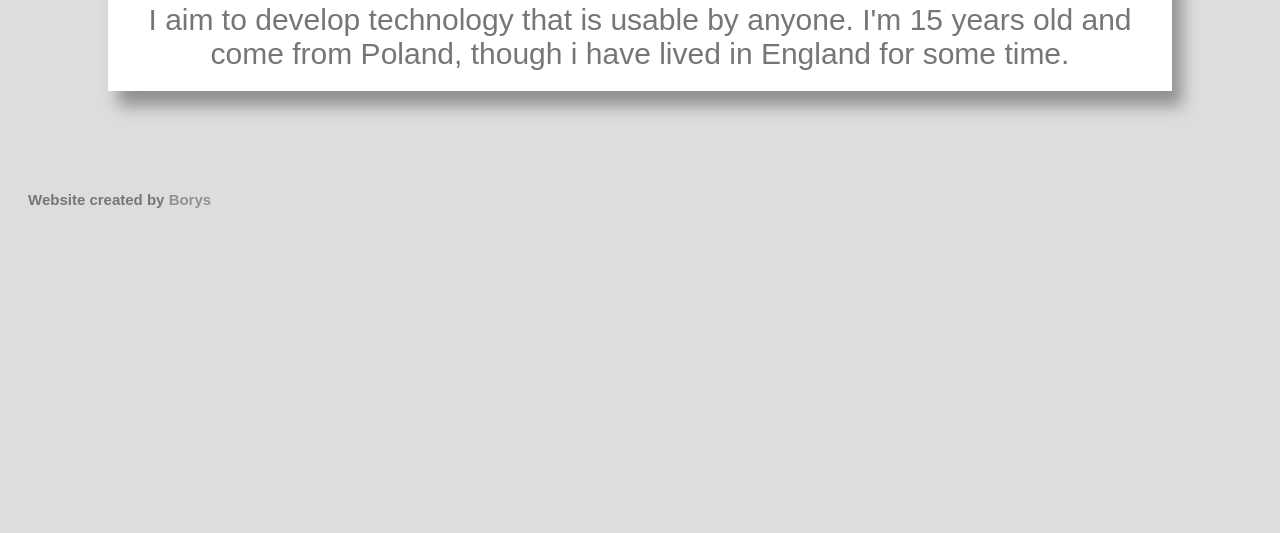
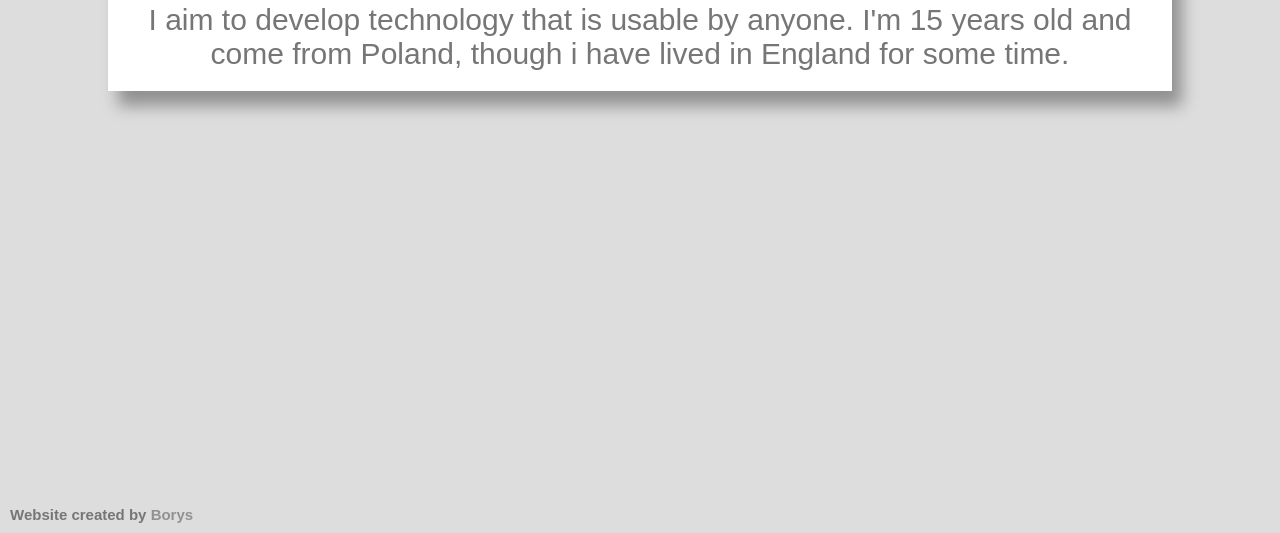
Before and after one commit to B0RYS/B0RYS.github.io, a plain HTML site: page index.html in a window 1280 px wide. Shown: the part 267-800 px from the top of the page. Drawn offline with Linux system fonts and the light colour scheme.

Commit message:
fix position

```diff
--- a/main.css
+++ b/main.css
@@ -79,9 +79,10 @@ a {
 
 /* Bottom text epic meme */
 .bottom-text {
-    margin: 20px;
+    margin: 10px;
     font-size: 15px;
 
+    position: fixed;
     left: 0;
     bottom: 0;
 }
```
